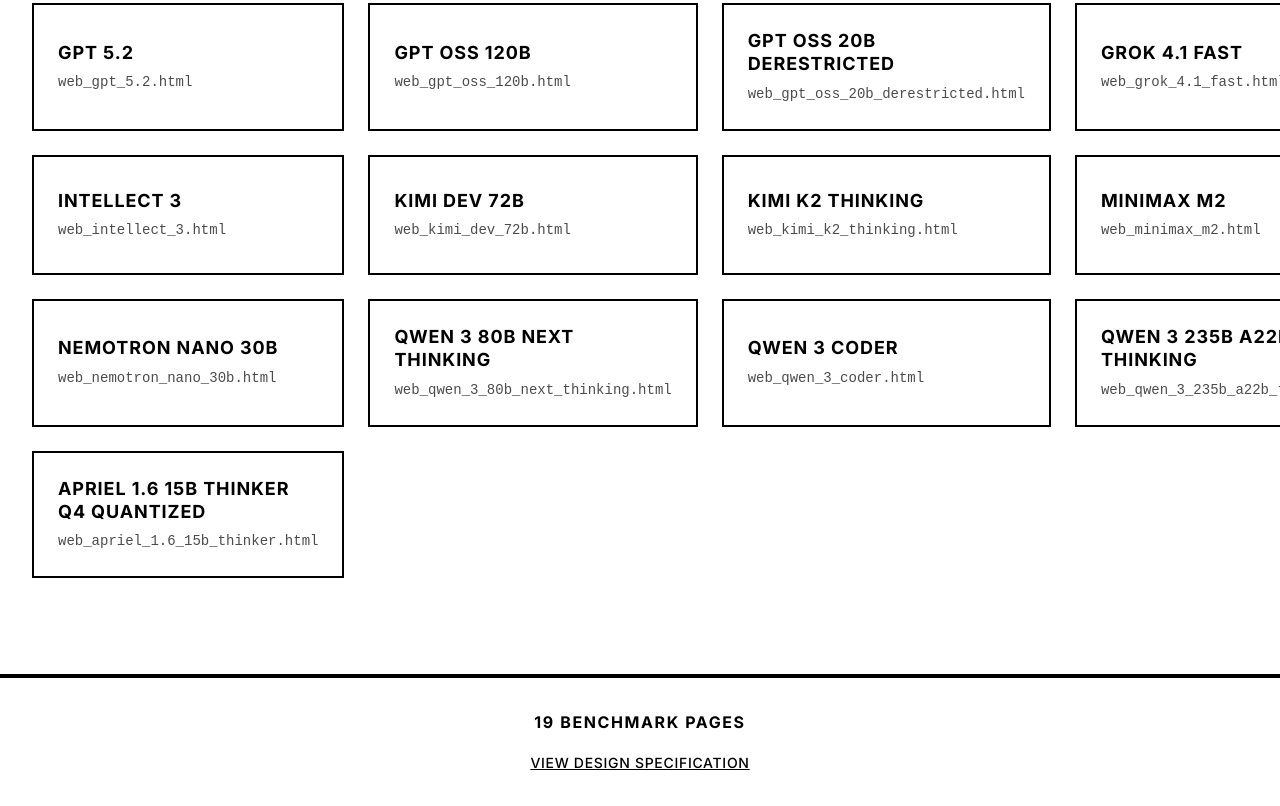
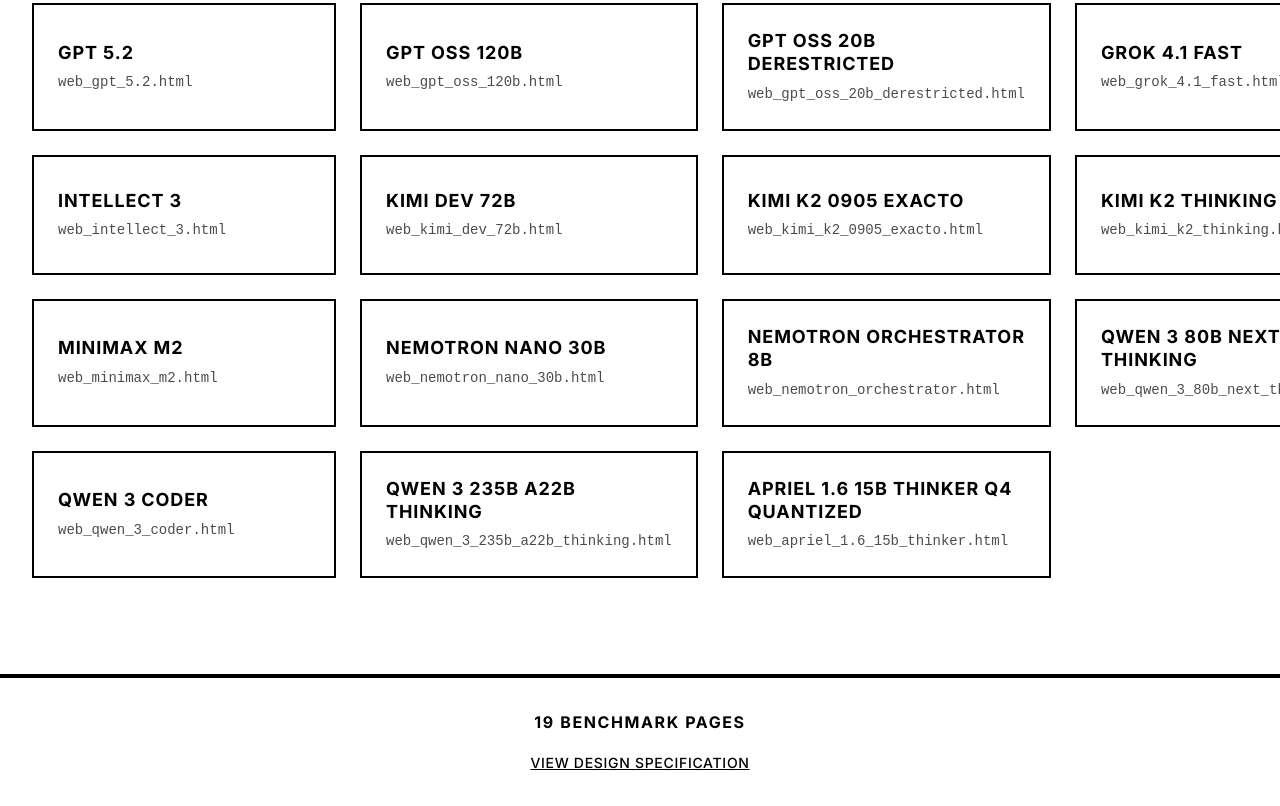
Before and after one commit to josevictorferreira/ai-workspace, a plain HTML site: page benchmarks/real-estate-page-design/index.html in a window 1280 px wide. Shown: the part 820-1626 px from the top of the page. Drawn offline with Linux system fonts and the light colour scheme.

Commit message:
✨ Add new benchmark pages for Kimi K2 and Nemotron
Adds benchmark pages for 'Kimi K2 0905 Exacto' and 'Nemotron Orchestrator 8b' to the real estate page design benchmarks.

```diff
--- a/benchmarks/real-estate-page-design/index.html
+++ b/benchmarks/real-estate-page-design/index.html
@@ -327,6 +327,11 @@
             <p class="card-meta">web_kimi_dev_72b.html</p>
           </a>
 
+          <a href="pages/web_kimi_k2_0905_exacto.html" class="card" target="_blank" rel="noopener noreferrer">
+            <h2 class="card-title">Kimi K2 0905 Exacto</h2>
+            <p class="card-meta">web_kimi_k2_0905_exacto.html</p>
+          </a>
+
           <a href="pages/web_kimi_k2_thinking.html" class="card" target="_blank" rel="noopener noreferrer">
             <h2 class="card-title">Kimi K2 Thinking</h2>
             <p class="card-meta">web_kimi_k2_thinking.html</p>
@@ -340,6 +345,11 @@
           <a href="pages/web_nemotron_nano_30b.html" class="card" target="_blank" rel="noopener noreferrer">
             <h2 class="card-title">Nemotron Nano 30B</h2>
             <p class="card-meta">web_nemotron_nano_30b.html</p>
+          </a>
+
+          <a href="pages/web_nemotron_orchestrator.html" class="card" target="_blank" rel="noopener noreferrer">
+            <h2 class="card-title">Nemotron Orchestrator 8b</h2>
+            <p class="card-meta">web_nemotron_orchestrator.html</p>
           </a>
 
           <a href="pages/web_qwen_3_80b_next_thinking.html" class="card" target="_blank" rel="noopener noreferrer">
```
